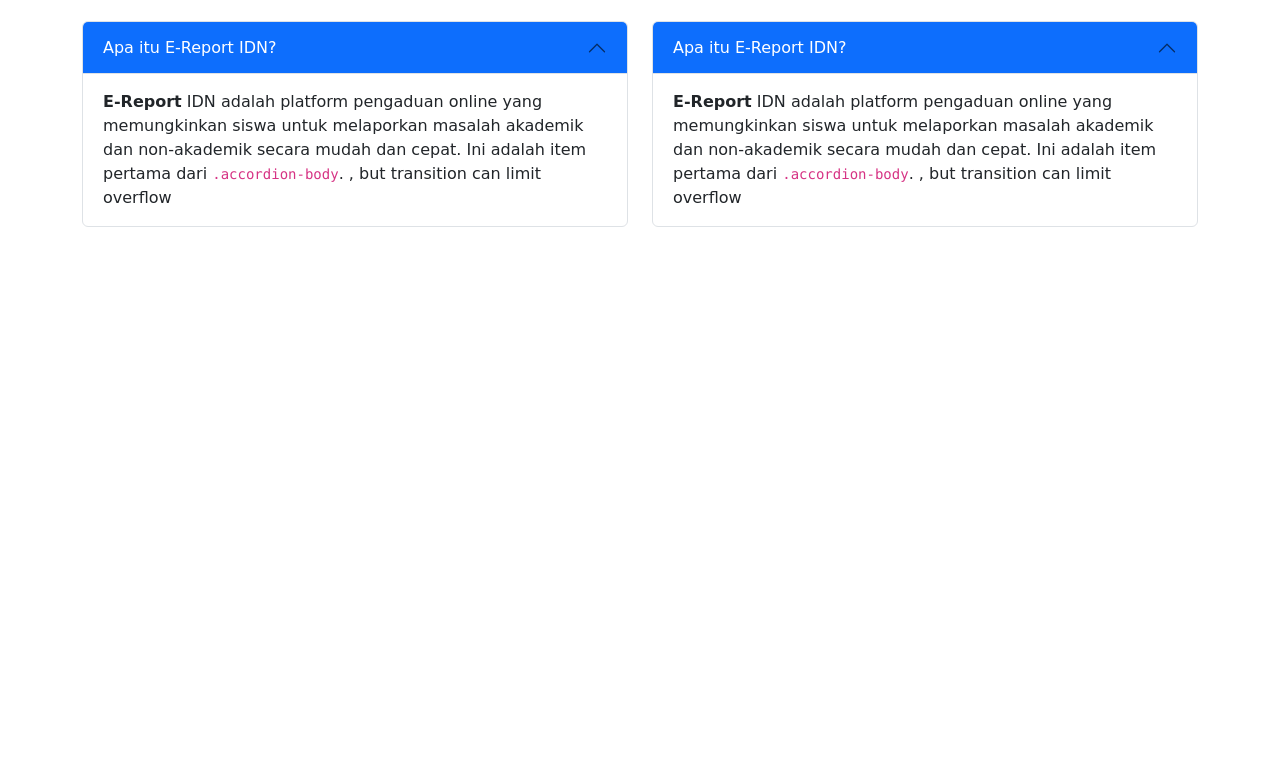
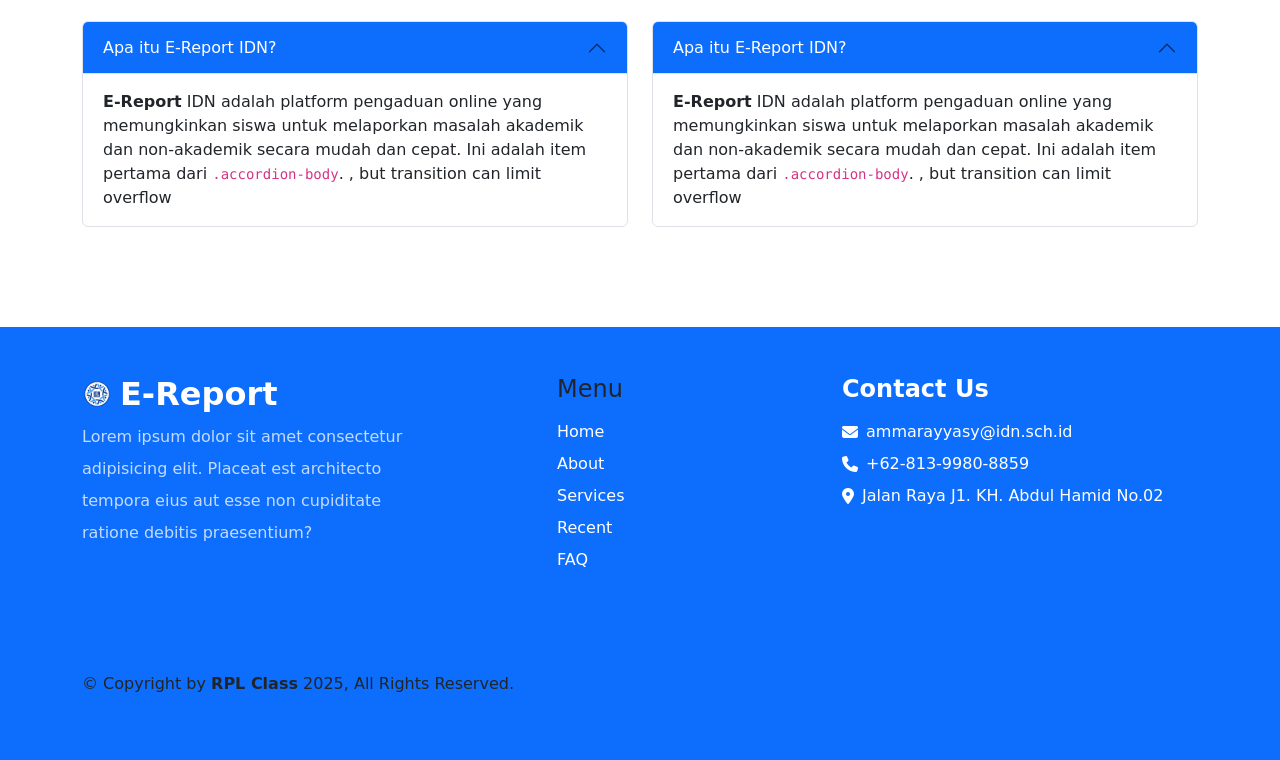
Before and after one commit to Zhafran-art/E-Report, a plain HTML site: page index.html in a window 1280 px wide. Shown: the part 3743-4503 px from the top of the page. Before the commit the page ends 3970 px from the top, so only its background shows below. Drawn offline with nearby package versions, Linux system fonts and the light colour scheme; a web font is replaced by a local one.

Commit message:
New stuff at Index

```diff
--- a/assets/style.css
+++ b/assets/style.css
@@ -48,3 +48,12 @@ body {
         width: 400px;
     }
 }
+
+footer {
+    margin-top: 100px;
+    padding-bottom: 20px;
+}
+
+.copyright {
+    margin-top: 100px;
+}
--- a/index.html
+++ b/index.html
@@ -366,6 +366,49 @@
     </section>
     <!-- FAQ End -->
 
+    <!-- Footer Start -->
+    <footer class="bg-primary py-5">
+        <div class="container">
+            <div class="row justify-content-between row-gap-4">
+                <div class="col-md-4 text-white">
+                    <div class="d-flex align-items-center gap-2 mb-2">
+                        <img src="assets/images/IDN PMJ logo.png" alt="Logo" width="30" class="d-inline-block align-text-top rounded" />
+                        <h2 class="fw-bold m-0">E-Report</h2>
+                    </div>
+                    <p class="lh-lg opacity-75 m-0">Lorem ipsum dolor sit amet consectetur adipisicing elit. Placeat est architecto tempora eius aut esse non cupiditate ratione debitis praesentium?</p>
+                </div>
+                <div class="col-md-2 d-flex flex-column gap-2">
+                    <h4>Menu</h4>
+                    <a href="#hero" class="footer-link text-white text-decoration-none">Home</a>
+                    <a href="#about" class="footer-link text-white text-decoration-none">About</a>
+                    <a href="#services" class="footer-link text-white text-decoration-none">Services</a>
+                    <a href="#recent" class="footer-link text-white text-decoration-none">Recent</a>
+                    <a href="faq" class="footer-link text-white text-decoration-none">FAQ</a>
+                </div>
+                <div class="col-md-4 d-flex flex-column gap-2 text-white">
+                    <h4 class="fw-bold">Contact Us</h4>
+                    <p class="m-0 d-flex align-items-center gap-2">
+                        <i class="fa-solid fa-envelope"></i>
+                        ammarayyasy@idn.sch.id
+                    </p>
+                    <p class="m-0 d-flex align-items-center gap-2">
+                        <i class="fa-solid fa-phone"></i>
+                        +62-813-9980-8859
+                    </p>
+                    <p class="m-0 d-flex align-items-center gap-2">
+                        <i class="fa-solid fa-location-dot"></i>
+                        Jalan Raya J1. KH. Abdul Hamid No.02
+                    </p>
+                </div>
+            </div>
+
+            <div class="copyright">
+                <p>&copy; Copyright by <span class="fw-bold">RPL Class</span> 2025, All Rights Reserved.</p>
+            </div>
+        </div>
+    </footer>
+    <!-- Footer End -->
+
 
     <!-- Bootstrap JS Bundle -->
     <script src="https://cdn.jsdelivr.net/npm/bootstrap@5.3.8/dist/js/bootstrap.bundle.min.js" integrity="sha384-FKyoEForCGlyvwx9Hj09JcYn3nv7wiPVlz7YYwJrWVcXK/BmnVDxM+D2scQbITxI" crossorigin="anonymous"></script>
```
